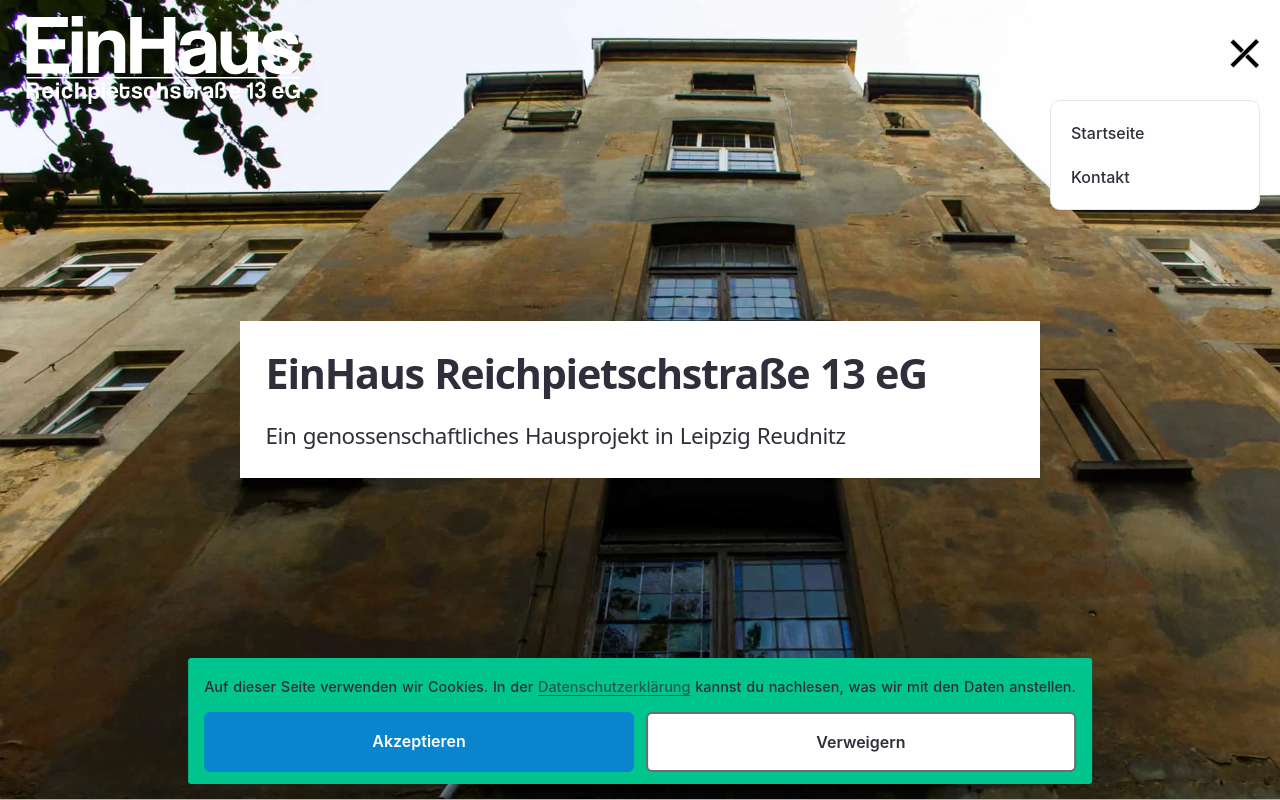
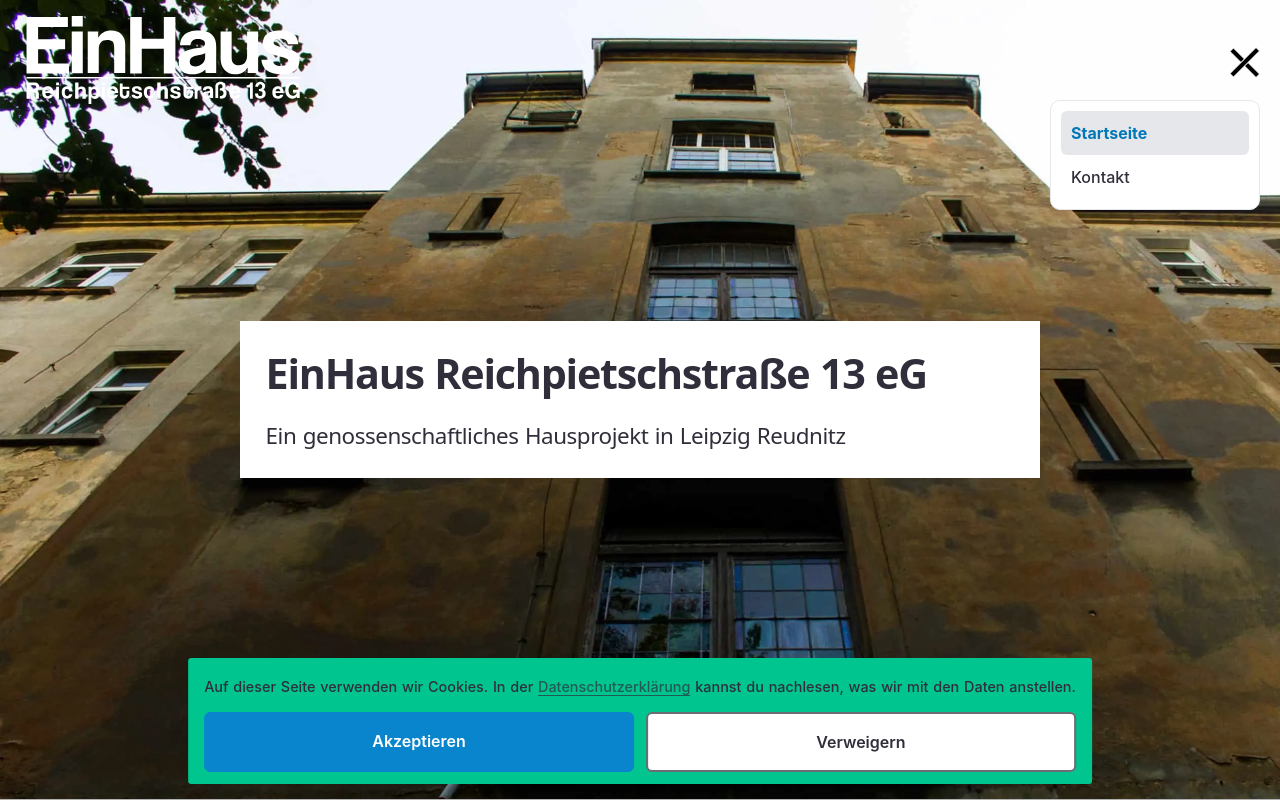
Before and after one commit to 3vincent/einhaus-leipzig, a Nuxt app: page / in a window 1280 px wide. Both pictures are taken after a click on the button "Hauptnavigation". Shown: the top 800 px of the page. Built offline with nearby package versions, Linux system fonts and the light colour scheme.

Commit message:
feat(navigation): improve menu accessibility

```diff
--- a/app/components/menu-button.vue
+++ b/app/components/menu-button.vue
@@ -1,5 +1,11 @@
 <template>
-  <button aria-label="Main User Menu">
+  <button
+    type="button"
+    aria-label="Hauptnavigation"
+    :aria-expanded="isActive"
+    aria-controls="primary-navigation"
+    @click="$emit('toggle')"
+  >
     <div id="main-menu-button" :class="{ open: isActive }">
       <span></span>
       <span></span>
@@ -12,15 +18,28 @@
 const { isActive = false } = defineProps<{
   isActive?: boolean
 }>()
+
+defineEmits<{
+  toggle: []
+}>()
 </script>
 
 <style lang="scss" scoped>
 button {
-  padding: 0 1rem;
+  display: grid;
+  min-width: 48px;
+  min-height: 48px;
+  padding: 0.55rem 0 0.55rem 0.75rem;
+  place-items: center end;
   cursor: pointer;
   background-color: transparent;
   border: none;
-  padding-right: 0;
+
+  &:focus-visible {
+    outline: 3px solid var(--button-color);
+    outline-offset: 3px;
+    border-radius: 6px;
+  }
 }
 
 #main-menu-button span {
@@ -44,6 +63,7 @@ button {
 #main-menu-button {
   height: 30px;
   width: 36px;
+  pointer-events: none;
 }
 
 #main-menu-button span:nth-child(1) {
--- a/app/components/user-menu.vue
+++ b/app/components/user-menu.vue
@@ -1,7 +1,7 @@
 <template>
-  <nav class="user-menu-container">
+  <nav ref="userMenu" class="user-menu-container" aria-label="Hauptnavigation">
     <div class="user-menu-icon-container">
-      <MenuButton :is-active="menuVisible" aria-controls="primary-navigation" />
+      <MenuButton :is-active="menuVisible" @toggle="toggleMenu" />
     </div>
 
     <div
@@ -9,8 +9,13 @@
       :class="{ 'is-visible': menuVisible, 'hide-on-load': hideOnLoad }"
     >
       <ul id="primary-navigation" class="user-menu-list">
-        <li v-for="link in navigationLinks" :key="link.to">
-          <NuxtLink :to="link.to">
+        <li v-for="(link, index) in navigationLinks" :key="link.to">
+          <NuxtLink
+            :ref="element => setFirstLink(element, index)"
+            :to="link.to"
+            :aria-current="route.path === link.to ? 'page' : undefined"
+            @click="closeMenu"
+          >
             <span>{{ link.label }}</span>
           </NuxtLink>
         </li>
@@ -24,6 +29,9 @@ import { PRIMARY_NAVIGATION_LINKS } from '~~/util/navigation-links'
 
 const menuVisible = ref(false)
 const hideOnLoad = ref(true)
+const userMenu = ref<HTMLElement | null>(null)
+const firstLink = ref<HTMLElement | null>(null)
+const route = useRoute()
 type NavLink = (typeof PRIMARY_NAVIGATION_LINKS)[number]
 const navigationLinks = computed(() =>
   PRIMARY_NAVIGATION_LINKS.filter((link: NavLink) => {
@@ -32,48 +40,49 @@ const navigationLinks = computed(() =>
   })
 )
 
-onBeforeUnmount(() => {
-  userMenu.value?.removeEventListener('click', toggleMenuModal, false)
-
-  document.removeEventListener('click', detectOutsideClickToClose, false)
-})
-
 onMounted(() => {
-  userMenu.value?.addEventListener('click', toggleMenuModal, false)
-
-  document.addEventListener('click', detectOutsideClickToClose, false)
+  document.addEventListener('click', detectOutsideClickToClose)
+  document.addEventListener('keydown', handleKeydown)
 
   setTimeout(() => {
     hideOnLoad.value = false
   }, 150)
 })
 
-const menuModal = computed(() => {
-  return document.querySelector('.user-menu-list-container')
+onBeforeUnmount(() => {
+  document.removeEventListener('click', detectOutsideClickToClose)
+  document.removeEventListener('keydown', handleKeydown)
 })
 
-const userMenu = computed(() => {
-  return document.querySelector('.user-menu-container')
-})
+function setFirstLink(element: unknown, index: number) {
+  if (index !== 0) return
 
-function toggleMenuModal() {
-  menuModal.value?.classList.toggle('is-visible')
-
-  toggleClickState()
-}
-function toggleClickState() {
-  if (menuModal.value?.classList.contains('is-visible'))
-    return (menuVisible.value = true)
-
-  return (menuVisible.value = false)
+  const component = element as { $el?: HTMLElement } | null
+  firstLink.value = component?.$el || null
 }
 
-// eslint-disable-next-line @typescript-eslint/no-explicit-any
-function detectOutsideClickToClose(event: any) {
-  const isClickInside = userMenu.value?.contains(event.target)
+async function toggleMenu() {
+  menuVisible.value = !menuVisible.value
 
-  if (!isClickInside) menuModal.value?.classList.remove('is-visible')
-  toggleClickState()
+  if (menuVisible.value) {
+    await nextTick()
+    firstLink.value?.focus()
+  }
+}
+
+function closeMenu() {
+  menuVisible.value = false
+}
+
+function detectOutsideClickToClose(event: MouseEvent) {
+  const isClickInside =
+    event.target instanceof Node && userMenu.value?.contains(event.target)
+
+  if (!isClickInside) closeMenu()
+}
+
+function handleKeydown(event: KeyboardEvent) {
+  if (event.key === 'Escape') closeMenu()
 }
 </script>
 
@@ -115,6 +124,17 @@ function detectOutsideClickToClose(event: any) {
 
       a:hover {
         background-color: var(--background-menu-highlighting);
+      }
+
+      a[aria-current='page'] {
+        color: var(--button-color-hover);
+        background-color: var(--background-menu-highlighting);
+        font-weight: 700;
+      }
+
+      a:focus-visible {
+        outline: 3px solid var(--button-color);
+        outline-offset: 2px;
       }
     }
 
```
